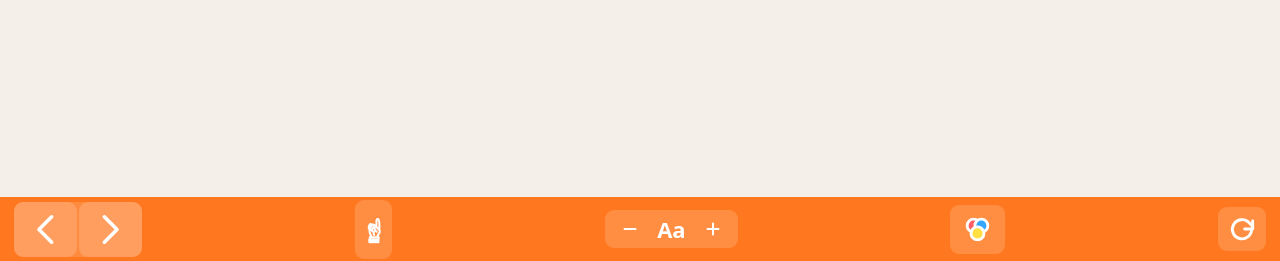
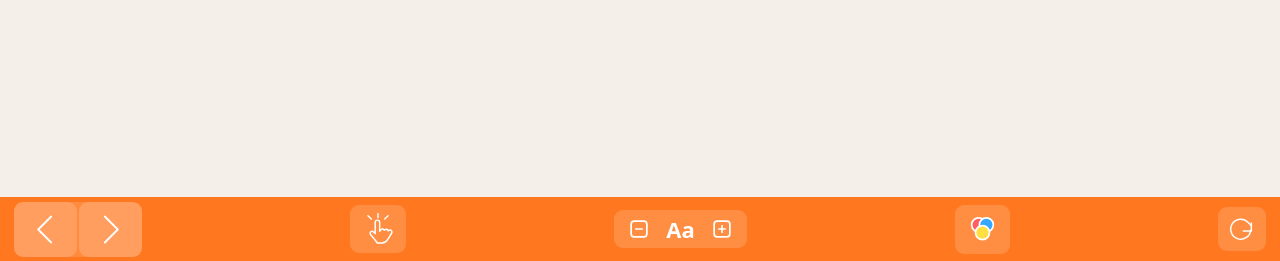
Before and after one commit to sanjay1994singh/ebook, a Django app: template templates/ebook_reader/content_reader.html in a window 1280 px wide. Shown: the part 539-800 px from the top of the page. Run offline with Django 5.2, Linux system fonts and the light colour scheme; the template is opened without the code that fills it, so the values that code supplies are empty; parts of the project's set-up code (start-up, migrations or seed data) failed here and were passed over; some libraries are stand-ins or nearby versions.

Commit message:
Match Geeta Seva reader footer icons

```diff
--- a/ebook_reader/static/ebook_reader/content_reader.css
+++ b/ebook_reader/static/ebook_reader/content_reader.css
@@ -62,3 +62,25 @@ body[data-theme=sepia]{--bg:#e5dac4;--paper:#fbf1dc;--ink:#4b3524}body[data-them
   #refresh-page svg{width:35px;height:35px;stroke-width:2.6}
   #mode,.theme-control{position:absolute!important;width:1px!important;height:1px!important;opacity:0!important;pointer-events:none!important;overflow:hidden!important}
 }
+
+
+
+
+
+
+
+/* Geeta Seva matched footer icons */
+@media(max-width:650px){
+  .reader-footer{height:76px!important;padding:7px 8px calc(8px + env(safe-area-inset-bottom))!important;gap:5px!important;align-items:flex-start!important;background:#ff781f!important}
+  .reader-footer svg{display:block;fill:none;stroke:#fff;stroke-linecap:round;stroke-linejoin:round}
+  .footer-nav{height:48px!important;flex:0 0 126px!important;background:rgba(255,255,255,.16)!important;border-radius:9px!important;overflow:hidden!important}
+  .footer-nav button{width:63px!important;height:48px!important;min-height:48px!important;padding:0!important;background:transparent!important;border-radius:0!important}
+  .gs-arrow{width:43px!important;height:43px!important;stroke-width:6!important}
+  .footer-symbol{width:54px!important;height:48px!important;min-height:48px!important;padding:0!important;background:transparent!important;border-radius:0!important}
+  .gs-hand{width:38px!important;height:38px!important}.gs-hand-rays{fill:none!important;stroke:#fff!important;stroke-width:3!important}.gs-hand-shape{fill:#fff!important;stroke:none!important}
+  .footer-zoom{height:48px!important;min-height:48px!important;flex:0 0 154px!important;gap:8px!important;padding:5px 10px!important;justify-content:center!important;background:rgba(255,255,255,.16)!important;border-radius:9px!important;color:#fff!important;font:700 22px/1 system-ui,sans-serif!important}
+  .footer-zoom button{width:30px!important;height:38px!important;min-height:38px!important;padding:0!important;background:transparent!important}
+  .footer-zoom svg{width:25px!important;height:25px!important;stroke-width:2.4!important}.footer-zoom rect{stroke:#fff!important;fill:none!important}
+  .theme-icon{width:44px!important;height:48px!important;min-height:48px!important;padding:0!important;background:transparent!important;border-radius:0!important}.gs-theme{width:35px!important;height:35px!important;stroke-width:1.3!important}.gs-theme .c1{fill:#ef4d67!important;stroke:#fff!important}.gs-theme .c2{fill:#267fc4!important;stroke:#fff!important}.gs-theme .c3{fill:#f4ce38!important;stroke:#fff!important}
+  #refresh-page{width:46px!important;height:48px!important;min-height:48px!important;padding:0!important;background:transparent!important;border-radius:0!important}.gs-refresh{width:38px!important;height:38px!important;stroke-width:4!important}
+}
--- a/templates/ebook_reader/content_reader.html
+++ b/templates/ebook_reader/content_reader.html
@@ -4,7 +4,7 @@
 <head>
   <meta charset="utf-8"><meta name="viewport" content="width=device-width, initial-scale=1">
   <title>{{ edition.book.title }} · पुस्तक</title>
-  <link rel="stylesheet" href="{% static 'ebook_reader/content_reader.css' %}?v=20260928-geeta-reader-ui-8">
+  <link rel="stylesheet" href="{% static 'ebook_reader/content_reader.css' %}?v=20260928-geeta-reader-ui-9">
 </head>
 <body class="{% if review %}review-mode{% endif %}">
   <header class="toolbar reader-chrome">
@@ -38,20 +38,20 @@
     {% if review %}<section class="source-pane"><h2>मूल PDF · केवल तुलना के लिए</h2><div id="source-host"><img id="source" alt="Original source page"></div></section>{% endif %}
     <section class="content-pane"><h2>{% if review %}निकाला गया text और layout{% else %}पुस्तक का पृष्ठ{% endif %}</h2><div id="page-host"></div></section>
   </main>
-  <footer class="reader-footer" aria-label="Reader controls">
+    <footer class="reader-footer" aria-label="Reader controls">
     <div class="footer-nav">
-      <button id="previous" type="button" aria-label="Previous page"><svg viewBox="0 0 24 24" aria-hidden="true"><path d="M15.8 4.2 8 12l7.8 7.8"/></svg></button>
-      <button id="next" type="button" aria-label="Next page"><svg viewBox="0 0 24 24" aria-hidden="true"><path d="M8.2 4.2 16 12l-7.8 7.8"/></svg></button>
+      <button id="previous" type="button" aria-label="Previous page"><svg class="gs-arrow gs-arrow-left" viewBox="0 0 48 48" aria-hidden="true"><path d="M31 8 15 24l16 16"/></svg></button>
+      <button id="next" type="button" aria-label="Next page"><svg class="gs-arrow gs-arrow-right" viewBox="0 0 48 48" aria-hidden="true"><path d="M17 8 33 24 17 40"/></svg></button>
     </div>
-    <button class="footer-symbol" id="toggle-mode" type="button" aria-label="Reader mode"><span class="tap-finger" aria-hidden="true">☝︎</span></button>
+    <button class="footer-symbol" id="toggle-mode" type="button" aria-label="Reader mode"><svg class="gs-hand" viewBox="0 0 48 48" aria-hidden="true"><path class="gs-hand-rays" d="M14 9 9 4M24 7V1M34 9l5-5"/><path class="gs-hand-shape" d="M23 45c-3.2-4.6-6.7-8.4-10-12.5-1.2-1.5-1-3.4.3-4.4 1.3-1 3-.7 4.4.7l2.1 2.1V14.2c0-2 1.5-3.5 3.4-3.5s3.3 1.5 3.3 3.5v13.3l1.7-2.2c1.1-1.5 3-1.8 4.3-.8.5.4.8.8 1 1.4l1-.9c1.2-1.1 3.1-1 4.2.3.4.4.6.9.7 1.5l.9-.6c1.4-.9 3.3-.5 4.2.9.6.9.6 2 .1 2.9l-6.1 10.1C36.7 43.2 33.7 45 30 45z"/></svg></button>
     <div class="footer-zoom">
-      <button id="smaller" type="button" aria-label="Zoom out"><svg viewBox="0 0 24 24" aria-hidden="true"><path d="M6 12h12"/></svg></button>
+      <button id="smaller" type="button" aria-label="Zoom out"><svg class="gs-box-minus" viewBox="0 0 28 28" aria-hidden="true"><rect x="4" y="4" width="20" height="20" rx="4"/><path d="M10 14h8"/></svg></button>
       <span>Aa</span>
-      <button id="larger" type="button" aria-label="Zoom in"><svg viewBox="0 0 24 24" aria-hidden="true"><path d="M12 6v12M6 12h12"/></svg></button>
+      <button id="larger" type="button" aria-label="Zoom in"><svg class="gs-box-plus" viewBox="0 0 28 28" aria-hidden="true"><rect x="4" y="4" width="20" height="20" rx="4"/><path d="M14 10v8M10 14h8"/></svg></button>
     </div>
     <label class="theme-control"><select id="theme" aria-label="Theme"><option value="light">उजला</option><option value="sepia">सेपिया</option><option value="dark">रात्रि</option></select></label>
-    <button id="theme-toggle" class="theme-icon" type="button" aria-label="Theme"><svg viewBox="0 0 24 24" aria-hidden="true"><circle cx="9" cy="9" r="5"/><circle cx="15" cy="9" r="5"/><circle cx="12" cy="15" r="5"/></svg></button>
-    <button id="refresh-page" type="button" aria-label="Refresh page"><svg viewBox="0 0 24 24" aria-hidden="true"><path d="M20 6v6h-6"/><path d="M19.2 12.2a7.2 7.2 0 1 1-2.1-5.1L20 10"/></svg></button>
+    <button id="theme-toggle" class="theme-icon" type="button" aria-label="Theme"><svg class="gs-theme" viewBox="0 0 40 40" aria-hidden="true"><circle class="c1" cx="15" cy="14" r="9"/><circle class="c2" cx="25" cy="14" r="9"/><circle class="c3" cx="20" cy="24" r="9"/></svg></button>
+    <button id="refresh-page" type="button" aria-label="Refresh page"><svg class="gs-refresh" viewBox="0 0 48 48" aria-hidden="true"><path d="M38 15v12H26"/><path d="M37 26A15 15 0 1 1 33 14l5 5"/></svg></button>
     <select id="mode" aria-label="दृश्य"><option value="fixed">मूल पृष्ठ की तरह</option><option value="flow">आराम से पढ़ें</option></select>
   </footer>
   {% if review %}
@@ -68,6 +68,6 @@
   <form hidden>{% csrf_token %}</form>
   {% endif %}
   {{ reader_config|json_script:"reader-config" }}
-  <script src="{% static 'ebook_reader/content_reader.js' %}?v=20260928-geeta-reader-ui-8" defer></script>
+  <script src="{% static 'ebook_reader/content_reader.js' %}?v=20260928-geeta-reader-ui-9" defer></script>
 </body>
 </html>
```
